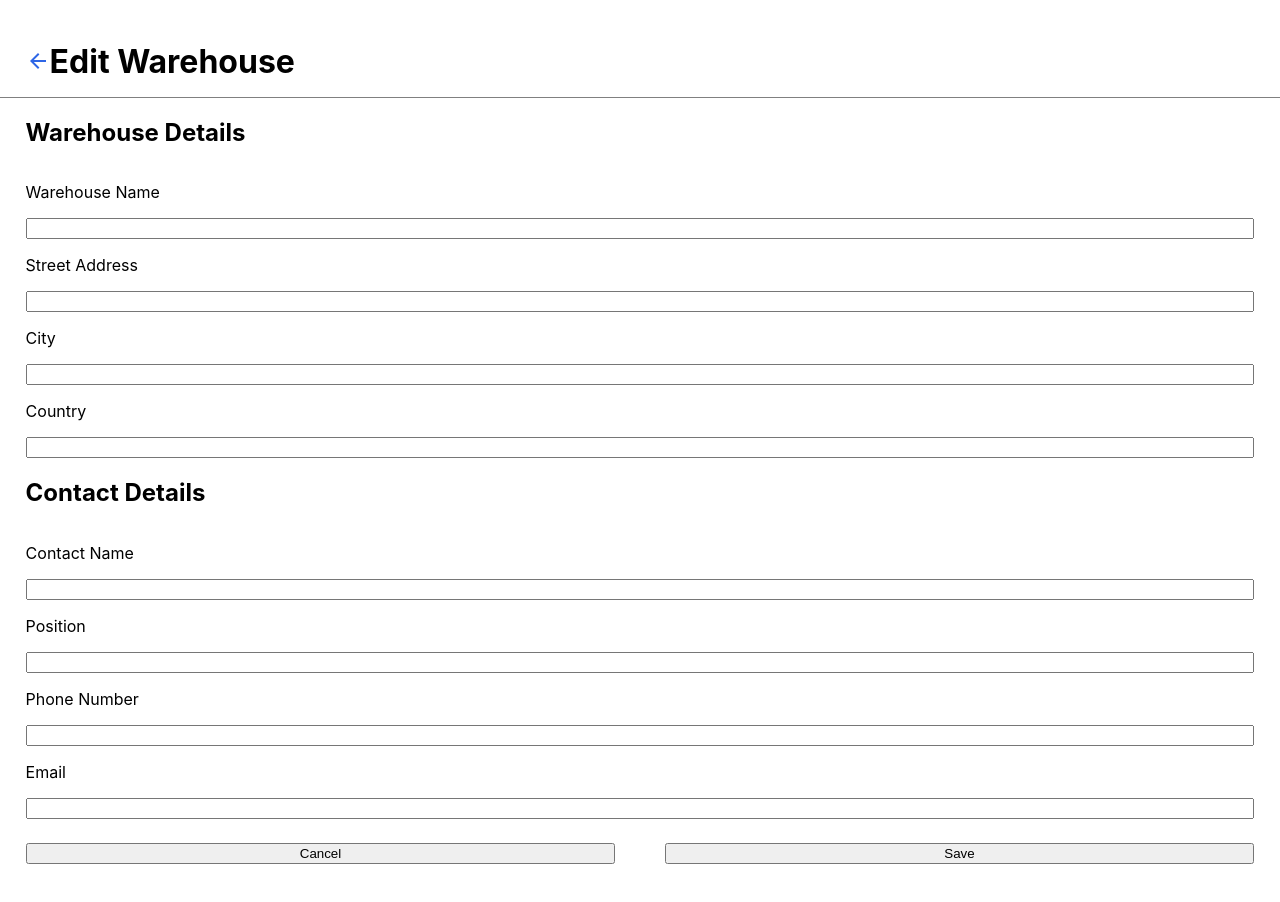
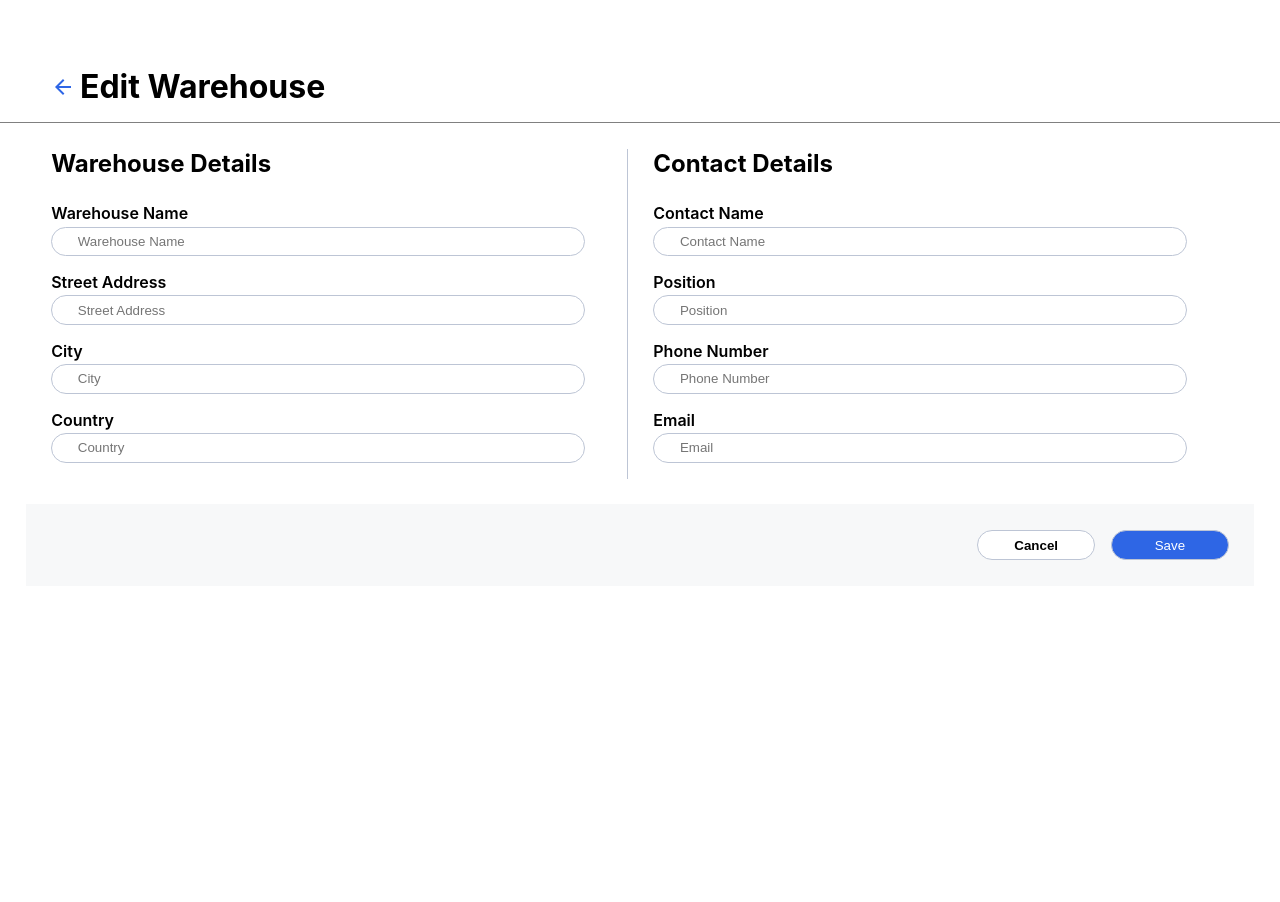
Before and after one commit to merinekh/siar-instock-client, a React (Create React App) app: page /edit_warehouse in a window 1280 px wide. Shown: the top 902 px of the page. After the commit the page ends 800 px from the top, so only its background shows below. Built offline with nearby package versions, Linux system fonts and the light colour scheme.

Commit message:
Styling 90% Done

```diff
--- a/src/components/EditAddWarehouseForm/EditAddWarehouseForm.js
+++ b/src/components/EditAddWarehouseForm/EditAddWarehouseForm.js
@@ -30,6 +30,7 @@ function EditAddWarehouseForm() {
                 <input
                   type="text"
                   className="warehouseform-main-warehouse__input"
+                  placeholder="Warehouse Name"
                 />
               </div>
               <div className="warehouseform-main-warehouse-input">
@@ -39,6 +40,7 @@ function EditAddWarehouseForm() {
                 <input
                   type="text"
                   className="warehouseform-main-warehouse__input"
+                  placeholder="Street Address"
                 />
               </div>
               <div className="warehouseform-main-warehouse-input">
@@ -46,6 +48,7 @@ function EditAddWarehouseForm() {
                 <input
                   type="text"
                   className="warehouseform-main-warehouse__input"
+                  placeholder="City"
                 />
               </div>
               <div className="warehouseform-main-warehouse-input">
@@ -55,8 +58,10 @@ function EditAddWarehouseForm() {
                 <input
                   type="text"
                   className="warehouseform-main-warehouse__input"
+                  placeholder="Country"
                 />
               </div>
+              <hr className="warehouseform-main-warehouse__line" />
             </div>
           </div>
 
@@ -73,6 +78,7 @@ function EditAddWarehouseForm() {
                 <input
                   type="text"
                   className="warehouseform-main-contact__input"
+                  placeholder="Contact Name"
                 />
               </div>
               <div className="warehouseform-main-contact-input">
@@ -80,6 +86,7 @@ function EditAddWarehouseForm() {
                 <input
                   type="text"
                   className="warehouseform-main-contact__input"
+                  placeholder="Position"
                 />
               </div>
               <div className="warehouseform-main-contact-input">
@@ -89,6 +96,7 @@ function EditAddWarehouseForm() {
                 <input
                   type="text"
                   className="warehouseform-main-contact__input"
+                  placeholder="Phone Number"
                 />
               </div>
               <div className="warehouseform-main-contact-input">
@@ -96,6 +104,7 @@ function EditAddWarehouseForm() {
                 <input
                   type="text"
                   className="warehouseform-main-contact__input"
+                  placeholder="Email"
                 />
               </div>
             </div>
--- a/src/components/EditAddWarehouseForm/EditAddWarehouseForm.scss
+++ b/src/components/EditAddWarehouseForm/EditAddWarehouseForm.scss
@@ -1,5 +1,6 @@
 @use "../../styles/partials/typography" as *;
 @use "../../styles/partials/mixins.scss" as *;
+@use "../../styles/partials/variables" as *;
 
 .warehouseform {
   display: flex;
@@ -21,7 +22,15 @@
     }
     &__text {
       margin: 0;
-      margin-left: 0rem;
+      margin-left: 0.3rem;
+    }
+
+    @include tablet {
+      margin-left: -3.2rem;
+
+      &-link {
+        margin-left: 3.2rem;
+      }
     }
   }
 
@@ -39,17 +48,101 @@
         display: flex;
         flex-direction: column;
       }
+
+      &-input {
+        margin-bottom: 1rem;
+      }
+
+      &__line {
+        margin: 0 -1.6rem;
+      }
+      @include tablet {
+        width: 48%;
+      }
+    }
+
+    @include tablet {
+      flex-direction: row;
+      justify-content: space-between;
+
+      &-warehouse {
+        padding-right: 1rem;
+        margin: 1.6rem 0;
+        border-right: 0.1rem solid $cloud;
+
+        &__title {
+          margin: 0 0 1.6rem;
+        }
+
+        &__line {
+          display: none;
+        }
+      }
+      &-contact {
+        padding-right: 1rem;
+        margin: 1.6rem 0 0 1.6rem;
+        &__title {
+          margin: 0 0 1.6rem;
+        }
+      }
+    }
+
+    @include desktop {
+      &-warehouse,
+      &-contact {
+        padding-right: 2.6rem;
+      }
     }
   }
 
   &-buttons {
     display: flex;
     justify-content: space-between;
-    margin: 1.5rem 0;
+    margin: 0 -1.6rem;
+    padding: 1.6rem;
+    background-color: $lightGrey;
     button {
       display: flex;
       justify-content: center;
+      align-items: center;
       width: 48%;
+      height: 1.6rem;
+      border-radius: 2rem;
+      border: 0.1rem solid $cloud;
+      padding: 0.9rem 0;
+      @include tablet {
+        width: 10%;
+      }
+    }
+    &__save {
+      background-color: $instock-Indigo;
+      color: white;
+    }
+    &__cancel {
+      background-color: white;
+      font-weight: 600;
+      @include tablet {
+        margin-right: 1rem;
+      }
+    }
+    @include tablet {
+      justify-content: flex-end;
     }
   }
+
+  * input {
+    height: 1.6rem;
+    padding-left: 1.6rem;
+    border-radius: 2rem;
+    border: 0.1rem solid $cloud;
+  }
+  *p {
+    margin: 0;
+    font-weight: 600;
+    margin-bottom: 0.2rem;
+  }
+
+  @include tablet {
+    margin: 3.2rem;
+  }
 }
```
